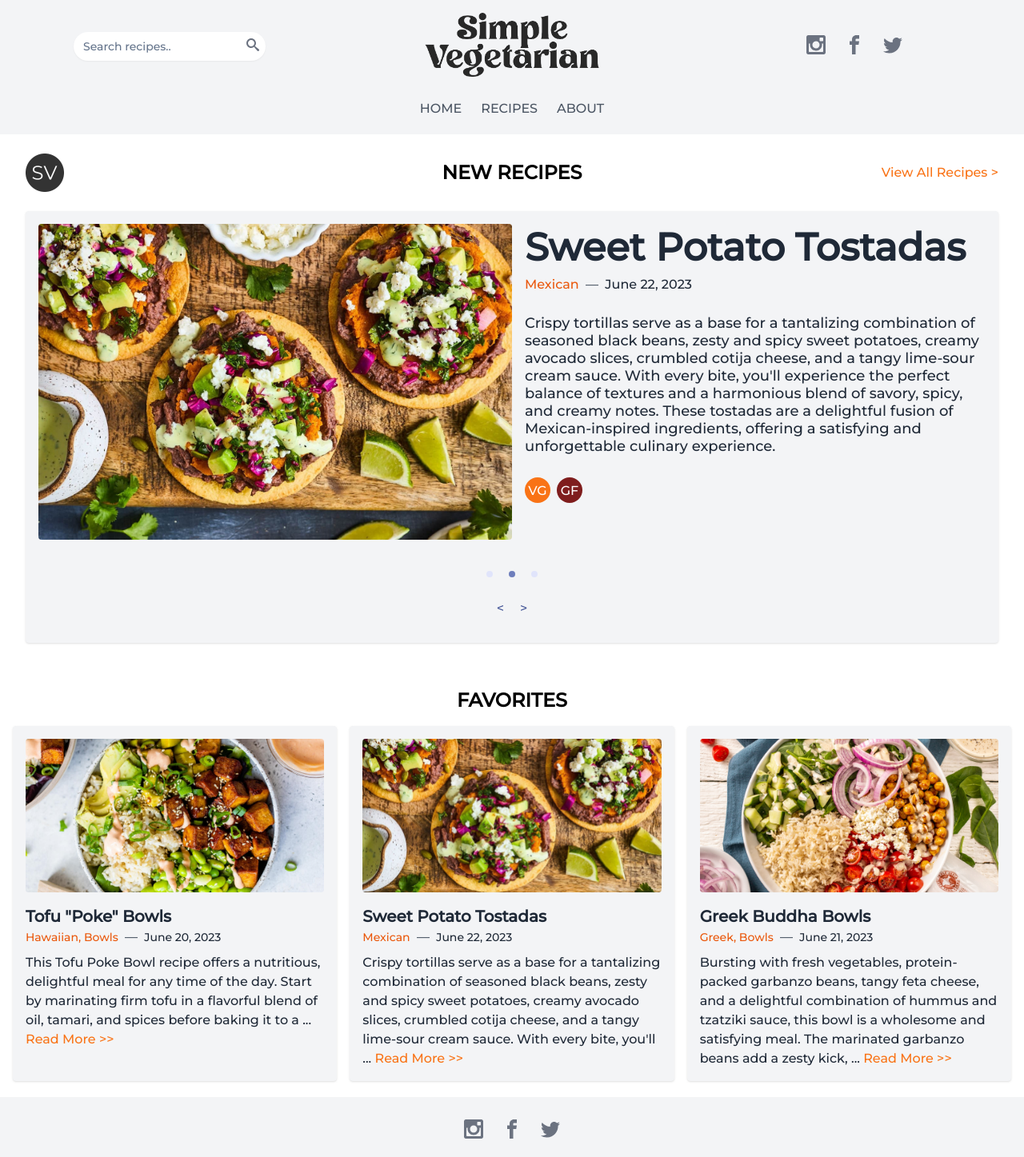
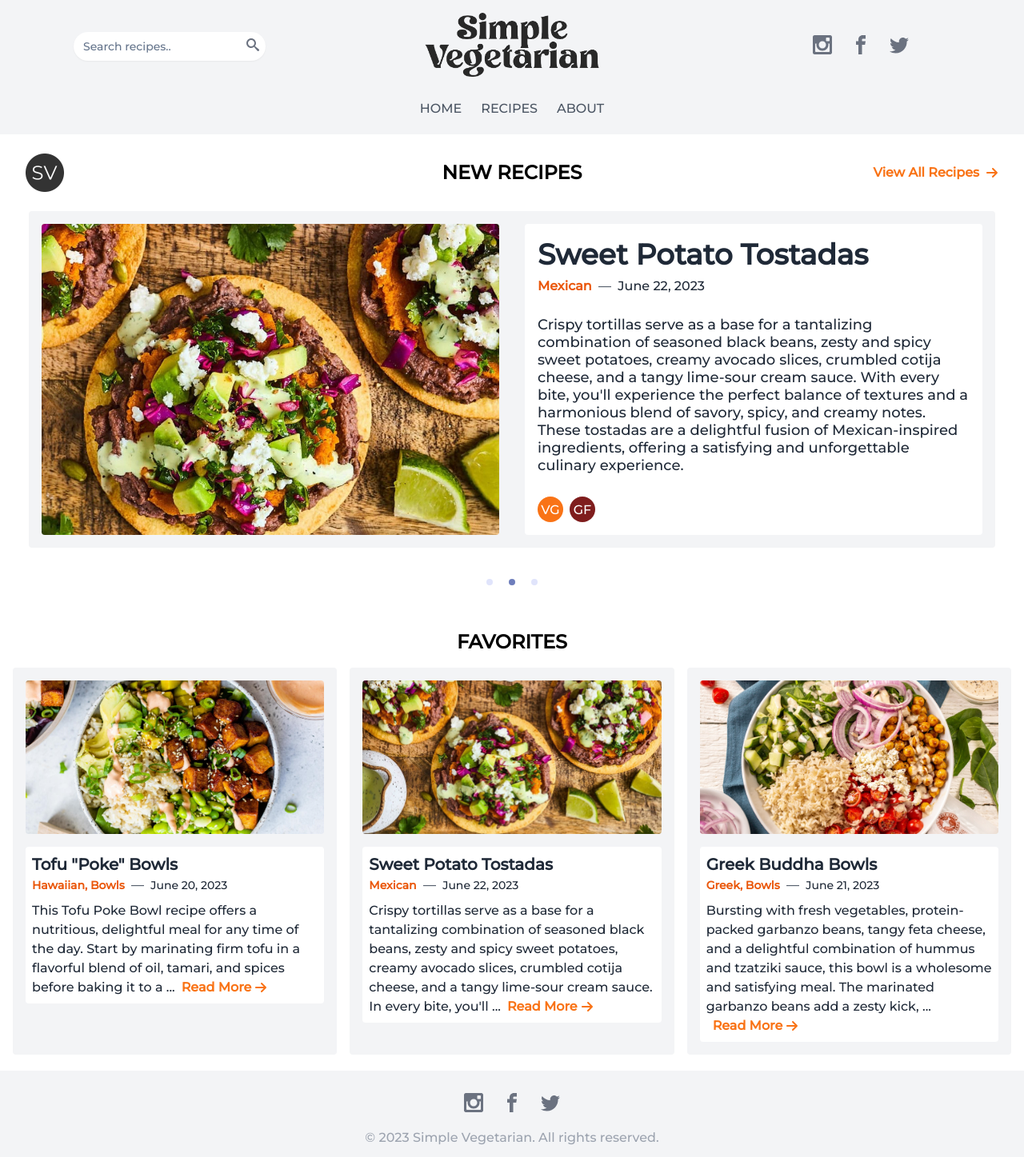
Before and after one commit to ashleyrosespencer/simple-vegetarian, a Next.js app: page / in a window 1280 px wide. Shown: the top 1447 px of the page at 80% size. Built offline with nearby package versions, Linux system fonts and the light colour scheme; grey boxes are pictures that could not be loaded.

Commit message:
UI updates

```diff
--- a/components/favorites.js
+++ b/components/favorites.js
@@ -1,6 +1,7 @@
 import React from 'react';
 import Image from 'next/image';
 import data from '../pages/api/data.js';
+import { ImArrowRight2 } from "react-icons/im";
 
 const AllRecipesPage = () => {
   const { Posts } = data;
@@ -18,18 +19,20 @@ const AllRecipesPage = () => {
       <h1 className="text-2xl font-bold my-4 flex justify-center">FAVORITES</h1>
       <div className="grid grid-cols-1 sm:grid-cols-2 md:grid-cols-3 gap-4">
         {Posts.map(recipe => (
-          <div key={recipe.id} className="bg-gray-100 rounded shadow p-4">
+          <div key={recipe.id} className="bg-gray-100 rounded p-4">
             <div className="relative h-48">
               <Image src={recipe.img} alt={recipe.title} layout="fill" objectFit="cover" className="rounded" />
             </div>
             <div className="mt-4">
+              <div className="rounded bg-white p-2">
                 <h2 className="text-xl font-bold">
                   <a className="font-bold text-xl text-gray-800 hover:text-gray-600" href={`/recipes/${recipe.id}`}>
                     {recipe.title}
                   </a>
                 </h2>
+
                 <p className="text-gray-600">
-                <a className="text-orange-600 hover:text-orange-700 pr-1 text-sm" href="#">
+                  <a className="text-orange-600 hover:text-orange-700 pr-1 text-sm font-bold" href="#">
                     {recipe.category || 'Unknown'}
                   </a>
                   {' — '}
@@ -37,10 +40,13 @@ const AllRecipesPage = () => {
                     {recipe.published || 'Unknown'}
                   </a>
                 </p>
-              <p className="text-gray-800 mt-2">{limitDescription(recipe.description) || 'No description available.'} <a className="text-orange-500 hover:text-orange-700 mt-2" href={`/recipes/${recipe.id}`}>
-                Read More {'>'}{'>'}
-              </a></p>
-
+                <p className="text-gray-800 mt-2">
+                  {limitDescription(recipe.description) || 'No description available.'}
+                  <a className="text-orange-500 hover:text-orange-700 font-bold inline-flex items-center ml-2" href={`/recipes/${recipe.id}`}>
+                    Read More <ImArrowRight2 className="ml-1" />
+                  </a>
+                </p>
+              </div>
             </div>
           </div>
         ))}
--- a/components/header.js
+++ b/components/header.js
@@ -26,10 +26,10 @@ export default function Header() {
             </button>
           </div>
         </div>
-        <div className="flex items-center justify-center">
+        <div className="flex items-center justify-center px-4 sm:px-0">
           <img src="/images/logo.png" alt="Logo" className="h-16 sm:h-20" />
         </div>
-        <div className="flex justify-center sm:w-96">
+        <div className="flex justify-center sm:w-96 sm:pl-4">
           <div className="flex gap-4 sm:gap-6">
             <a className="text-2xl cursor-pointer text-gray-500 transition-colors duration-300 hover:text-gray-700"><ImInstagram /></a>
             <a className="text-2xl cursor-pointer text-gray-500 transition-colors duration-300 hover:text-gray-700"><ImFacebook /></a>
--- a/components/new.js
+++ b/components/new.js
@@ -4,25 +4,27 @@ import 'react-alice-carousel/lib/alice-carousel.css';
 import Image from 'next/image';
 import Link from 'next/link';
 import data from '../pages/api/data.js';
+import { ImArrowRight2 } from "react-icons/im";
 
 const RecipesSlider = () => {
-  const { Posts } = data;
+  const { Trending } = data;
 
   const handleSlideChange = (event) => {
     console.log('Slide changed:', event.item);
   };
 
   const renderRecipeSlide = (recipe) => (
-    <div key={recipe.id} className="flex flex-col md:flex-row">
-      <div className="w-full md:w-1/2 mb-4 md:mb-0">
-        <div className="relative h-full">
+    <div key={recipe.id}>
+      <div className="bg-gray-100 rounded p-4">
+        <div className="flex flex-col md:flex-row">
+          <div className="w-full md:w-1/2 mb-4 md:mb-0 pr-4">
+            <div className="relative h-64 md:h-full">
               <Link href={`/recipes/${recipe.id}`}>
-            <span>
+                <span className="absolute inset-0">
                   <Image
                     src={recipe.img}
                     alt={recipe.title}
-                width={600}
-                height={400}
+                    layout="fill"
                     objectFit="cover"
                     className="rounded"
                   />
@@ -31,16 +33,16 @@ const RecipesSlider = () => {
             </div>
           </div>
           <div className="w-full md:w-1/2 pl-0 md:pl-4">
-        <div>
+            <div className="bg-white rounded p-4">
               <h2 className="text-xl font-bold mb-2">
                 <Link href={`/recipes/${recipe.id}`}>
-              <span className="font-bold text-5xl text-gray-800 hover:text-gray-600">
+                  <span className="font-bold text-4xl text-gray-800 hover:text-gray-600">
                     {recipe.title}
                   </span>
                 </Link>
               </h2>
               <p className="text-gray-600 mb-2">
-            <span className="text-orange-600 hover:text-orange-700 pr-1 text-md">
+                <span className="text-orange-600 hover:text-orange-700 font-bold pr-1 text-md">
                   {recipe.category || 'Unknown'}
                 </span>
                 {' — '}
@@ -59,16 +61,32 @@ const RecipesSlider = () => {
                   GF
                 </span>
               </div>
-
+            </div>
+          </div>
         </div>
       </div>
     </div>
   );
 
+  const carouselOptions = {
+    autoPlay: true,
+    autoPlayInterval: 3000,
+    buttonsDisabled: true,
+    dotsDisabled: false,
+    infinite: true,
+    mouseTracking: true,
+    responsive: {
+      0: { items: 1 },
+      600: { items: 1 },
+      1024: { items: 1 },
+    },
+    renderPrevButton: () => null, // Hide previous button
+    renderNextButton: () => null, // Hide next button
+  };
+
   return (
-    <div className="container mx-auto px-4 md:px-8 py-4 pb-10">
+    <div className="container mx-auto px-4 md:px-8 pt-4">
       <div className="flex items-center justify-between mb-4 py-2 hidden md:flex">
-        <div className="flex items-center">
         <div className="w-12 h-12 mr-2">
           <Image
             src="/images/simple-vegetarian-logo.png"
@@ -76,36 +94,25 @@ const RecipesSlider = () => {
             layout="responsive"
             width={48}
             height={48}
-              className=""
           />
-          </div>
         </div>
         <div>
           <Link href="/recipes">
-            <span className="text-orange-500 hover:text-orange-700 ml-4">
-              View All Recipes {'>'}
+            <span className="text-orange-500 hover:text-orange-700 font-bold ml-4 flex items-center">
+              View All Recipes <ImArrowRight2 className="ml-2" />
             </span>
           </Link>
         </div>
       </div>
-      <h1 className="text-2xl font-bold my-2 flex justify-center hidden md:flex -mt-16">NEW RECIPES</h1><br></br>
-      <div className="bg-gray-100 rounded shadow p-4">
+      <h1 className="text-2xl font-bold my-2 flex justify-center hidden md:flex -mt-16">
+        NEW RECIPES
+      </h1>
+      <div className="mt-2 mx-1 pt-6 carousel-container">
         <AliceCarousel
-          autoPlay
-          autoPlayInterval={3000}
-          buttonsDisabled
-          dotsDisabled={false}
-          infinite
+          {...carouselOptions}
           onSlideChanged={handleSlideChange}
-          mouseTracking
-          responsive={{
-            0: { items: 1 },
-            600: { items: 1 },
-            1024: { items: 1 },
-          }}
-          className="mt-2"
         >
-          {Posts.map(recipe => renderRecipeSlide(recipe))}
+          {Trending.map((recipe) => renderRecipeSlide(recipe))}
         </AliceCarousel>
       </div>
     </div>
--- a/components/related.js
+++ b/components/related.js
@@ -10,10 +10,11 @@ const RecipePage = () => {
       <h1 className="text-2xl font-bold my-4">Trending Recipes</h1>
       <div className="grid grid-cols-1 sm:grid-cols-2 md:grid-cols-3 gap-4">
         {Posts.map(recipe => (
-          <div key={recipe.id} className="bg-gray-100 rounded shadow p-4">
+          <div key={recipe.id} className="bg-gray-100 rounded p-4">
             <div className="relative h-48">
               <Image src={recipe.img} alt={recipe.title} layout="fill" objectFit="cover" className="rounded" />
             </div>
+
             <div className="mt-4">
               <h2 className="text-xl font-bold">
                 <a className="font-bold text-xl text-gray-800 hover:text-gray-600" href={`/recipes/${recipe.id}`}>
@@ -21,7 +22,7 @@ const RecipePage = () => {
                 </a>
               </h2>
               <p className="text-gray-600">
-                <a className="text-orange-600 hover:text-orange-700 pr-1 text-sm" href="#">
+                <a className="text-orange-600 hover:text-orange-700 pr-1 text-sm font-bold" href="#">
                   {recipe.category || "Unknown"}
                 </a>
                 —
--- a/pages/about.js
+++ b/pages/about.js
@@ -1,6 +1,7 @@
 import Format from '../layout/format'
 import Image from 'next/image';
 import Link from 'next/link';
+import { ImArrowRight2 } from "react-icons/im";
 
 export default function Home() {
     return (
@@ -31,8 +32,8 @@ export default function Home() {
                         </p>
                         <br></br>
                         <Link href="/recipes">
-                            <span className="text-orange-600 hover:text-orange-700 pr-1 text-md" href="#">
-                                Browse Recipes {'>'}{'>'}
+                            <span className="text-orange-600 hover:text-orange-700 font-bold pr-1 text-md flex items-center" href="#">
+                                Browse Recipes <ImArrowRight2 className="ml-2" />
                             </span>
                         </Link>
                         <Image
--- a/pages/api/data.js
+++ b/pages/api/data.js
@@ -36,7 +36,7 @@ export default {
             subtitle: "Fresh, tangy, delightful",
             category: "Greek, Bowls",
             img: "/images/greek-buddha-bowl-trending.png",
-            description: "Bursting with fresh vegetables, protein-packed garbanzo beans, tangy feta cheese, and a delightful combination of hummus and tzatziki sauce, this bowl is a wholesome and satisfying meal. The marinated garbanzo beans add a zesty kick, while the crisp cucumber, juicy cherry tomatoes, and briny Kalamata olives bring a burst of freshness. Layered over fluffy quinoa and topped with creamy feta cheese, this Greek Buddha Bowl is a nutritious and delicious way to enjoy the vibrant flavors of Greek cuisine in a single bowl.",
+            description: "Bursting with fresh vegetables, protein-packed garbanzo beans, tangy feta cheese, hummus, and tzatziki sauce, this bowl is a wholesome and satisfying meal. The marinated garbanzo beans add a zesty kick, while the crisp cucumber, juicy cherry tomatoes, and briny Kalamata olives bring a burst of freshness. Layered over fluffy quinoa and topped with creamy feta cheese, this Greek Buddha Bowl is a nutritious and delicious way to enjoy the vibrant flavors of Greek cuisine in a single bowl.",
             published: "June 21, 2023",
             author:{
                 name: "",
@@ -84,7 +84,7 @@ export default {
             subtitle: "Indulge in a fiesta of flavors with these Sweet Potato Tostadas—crispy tortillas topped with seasoned black beans, spicy sweet potatoes, creamy avocado, tangy cotija cheese, and a zesty lime-sour cream sauce, creating a mouthwatering symphony of tastes that will leave you craving more.",
             category: "Mexican",
             img: "/images/sweet-potato-tostadas.jpg",
-            description: "Crispy tortillas serve as a base for a tantalizing combination of seasoned black beans, zesty and spicy sweet potatoes, creamy avocado slices, crumbled cotija cheese, and a tangy lime-sour cream sauce. With every bite, you'll experience the perfect balance of textures and a harmonious blend of savory, spicy, and creamy notes. These tostadas are a delightful fusion of Mexican-inspired ingredients, offering a satisfying and unforgettable culinary experience.",
+            description: "Crispy tortillas serve as a base for a tantalizing combination of seasoned black beans, zesty and spicy sweet potatoes, creamy avocado slices, crumbled cotija cheese, and a tangy lime-sour cream sauce. In every bite, you'll experience the perfect balance of textures and a harmonious blend of savory, spicy, and creamy notes. These tostadas are a delightful fusion of Mexican-inspired ingredients, offering a satisfying and unforgettable culinary experience.",
             directions: "Preheat oven to 400°F (200°C). Place the corn tortillas on a baking sheet and bake for about 5-7 minutes until they become crispy. Remove from the oven and set aside.;In a separate bowl, toss the diced sweet potatoes with paprika, cayenne pepper, garlic salt, and a drizzle of olive oil. Spread them out on a baking sheet and bake for 20-25 minutes until tender and slightly crispy.;In a small bowl, mix the sour cream with lime juice to create a tangy sauce.;To assemble the tostadas, spread a layer of the mashed black beans onto each crispy corn tortilla. Top with a generous amount of the baked sweet potatoes, sliced avocado, and crumbled cotija cheese. Drizzle the sour cream and lime sauce over the top.;Garnish with fresh cilantro leaves and season with additional salt and pepper to taste.",
             published: "June 22, 2023",
             ingredient1: "4 corn tortillas",
```
Also changed, not shown: components/all.js (+7 -3 lines), public/images/greek-buddha-bowl.jpg. Lines whose indentation alone changed are shown as unchanged.
